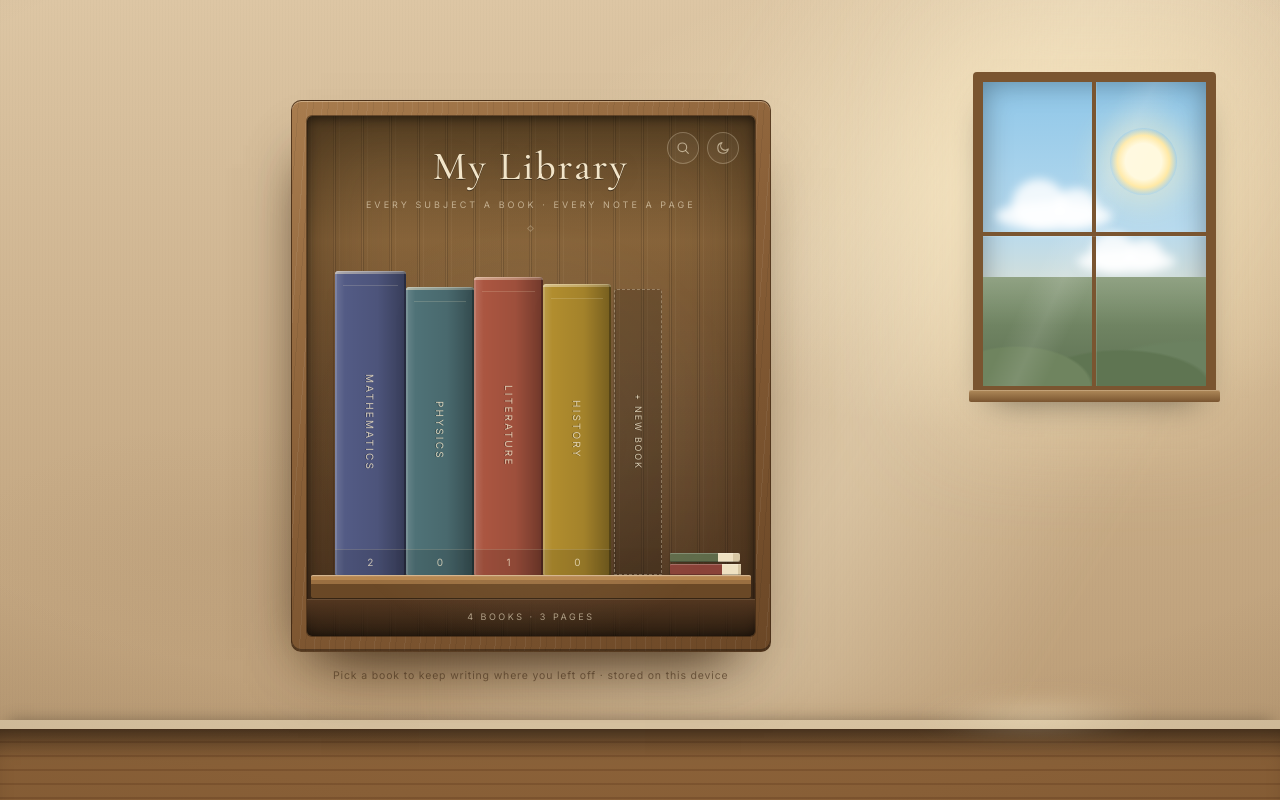
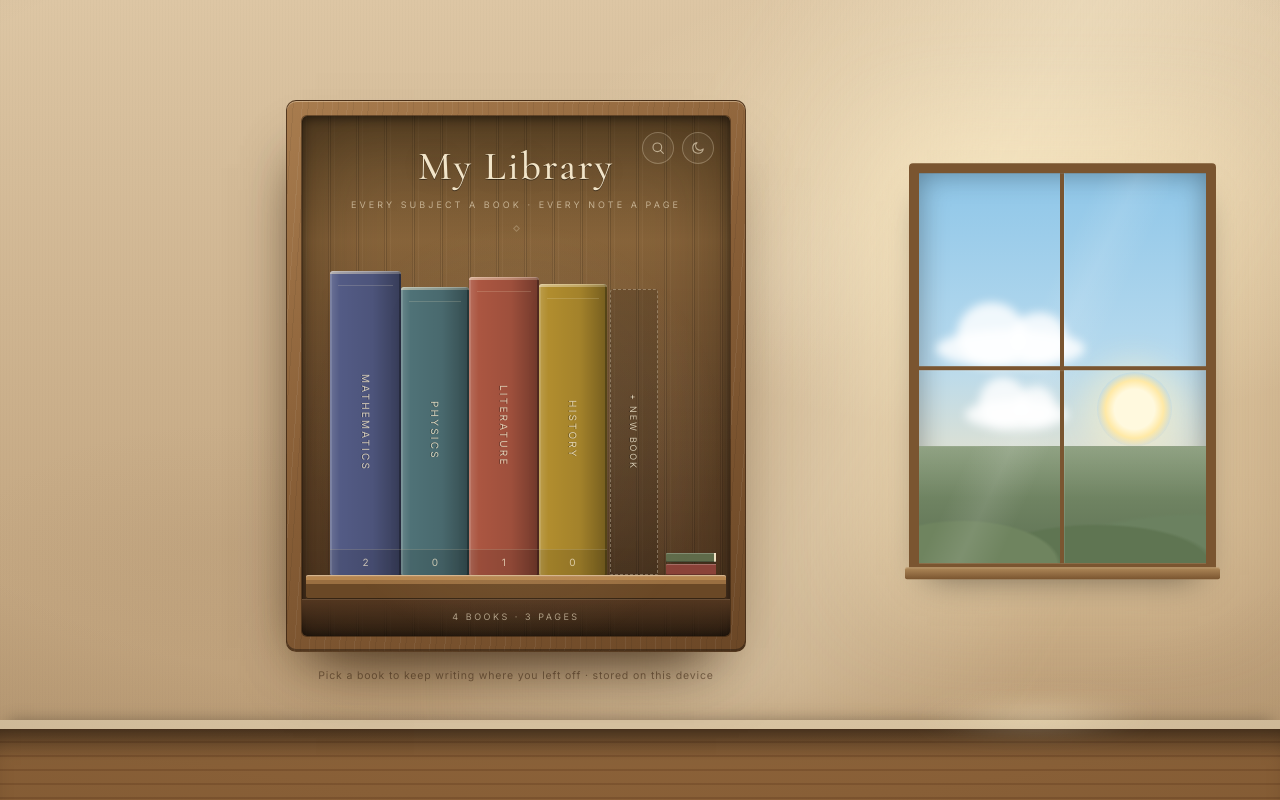
Before and after one commit to olcanaskar/my-library, a Next.js app: page / in a window 1280 px wide. Built offline with nearby package versions, Linux system fonts and the light colour scheme.

Commit message:
feat: enlarge the room window and set the sun low

```diff
--- a/app/globals.css
+++ b/app/globals.css
@@ -280,19 +280,20 @@ html[data-theme="dark"] .library-scene {
   padding: 2rem 0.75rem 3rem;
 }
 
-@media (min-width: 680px) {
+@media (min-width: 700px) {
   .room-stage {
-    padding-right: clamp(0px, 18vw, 260px);
+    padding-right: clamp(0px, 24vw, 260px);
   }
 }
 
 .room-window {
   position: absolute;
-  top: clamp(32px, 9vh, 110px);
+  top: 46%;
   right: 5%;
-  width: clamp(150px, 19vw, 260px);
+  width: clamp(170px, 24vw, 330px);
   aspect-ratio: 3 / 4;
   z-index: 1;
+  transform: translateY(-50%);
   border: clamp(8px, 0.85vw, 12px) solid var(--window-frame);
   border-radius: 4px;
   background: var(--window-frame);
@@ -325,9 +326,9 @@ html[data-theme="dark"] .library-scene {
 
 .window-sun {
   position: absolute;
-  top: 15%;
-  right: 13%;
-  width: 30%;
+  top: 51%;
+  right: 12%;
+  width: 26%;
   aspect-ratio: 1;
   border-radius: 50%;
   background: radial-gradient(
@@ -342,9 +343,9 @@ html[data-theme="dark"] .library-scene {
 
 .window-moon {
   position: absolute;
-  top: 17%;
-  right: 17%;
-  width: 26%;
+  top: 51%;
+  right: 15%;
+  width: 23%;
   aspect-ratio: 1;
   border-radius: 50%;
   background: radial-gradient(
@@ -407,15 +408,15 @@ html[data-theme="dark"] .library-scene {
 }
 
 .window-cloud-a {
-  top: 39%;
+  top: 40%;
   left: 6%;
   width: 52%;
 }
 
 .window-cloud-b {
-  top: 55%;
-  left: 42%;
-  width: 44%;
+  top: 58%;
+  left: 16%;
+  width: 36%;
   height: 8%;
 }
 
@@ -424,7 +425,7 @@ html[data-theme="dark"] .library-scene {
   right: 0;
   bottom: 0;
   left: 0;
-  height: 36%;
+  height: 30%;
   background:
     radial-gradient(
       55% 62% at 15% 102%,
@@ -529,7 +530,7 @@ html[data-theme="dark"] .window-sill {
 
 .cabinet {
   position: relative;
-  width: min(100%, 480px);
+  width: min(100%, 460px);
   padding: 15px;
   border: 1px solid var(--wood-edge);
   border-radius: 10px;
```
